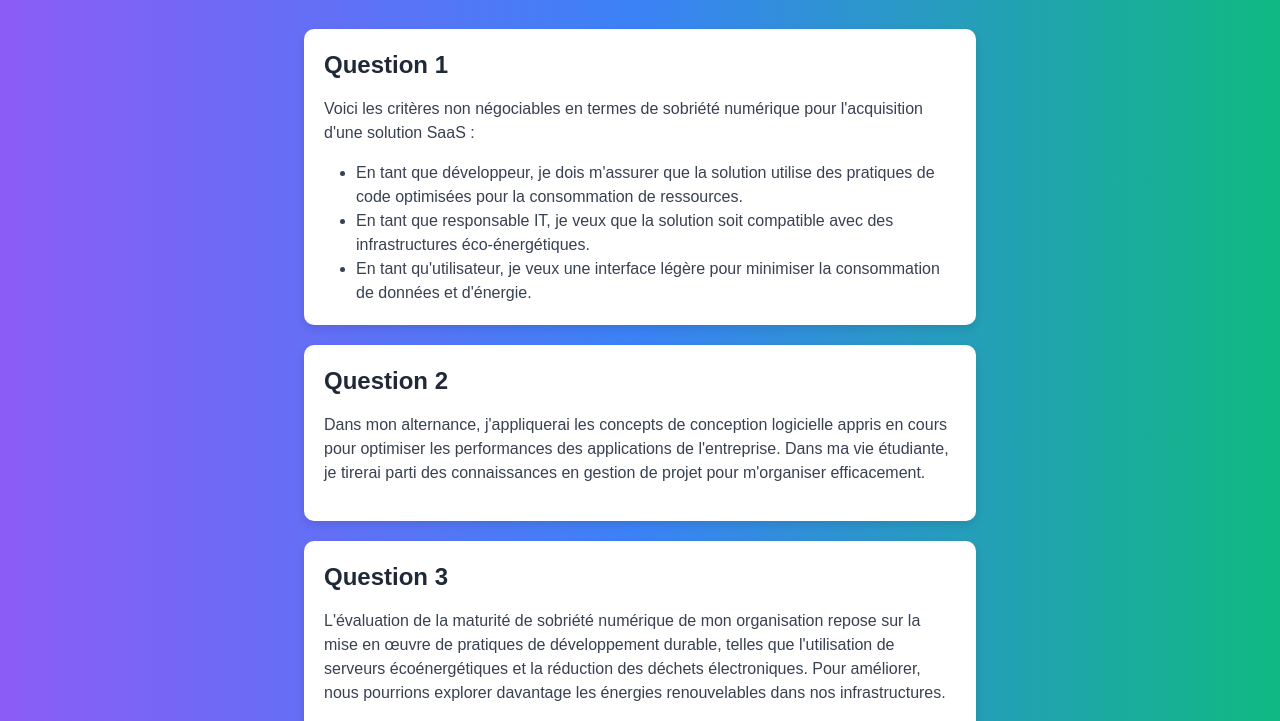
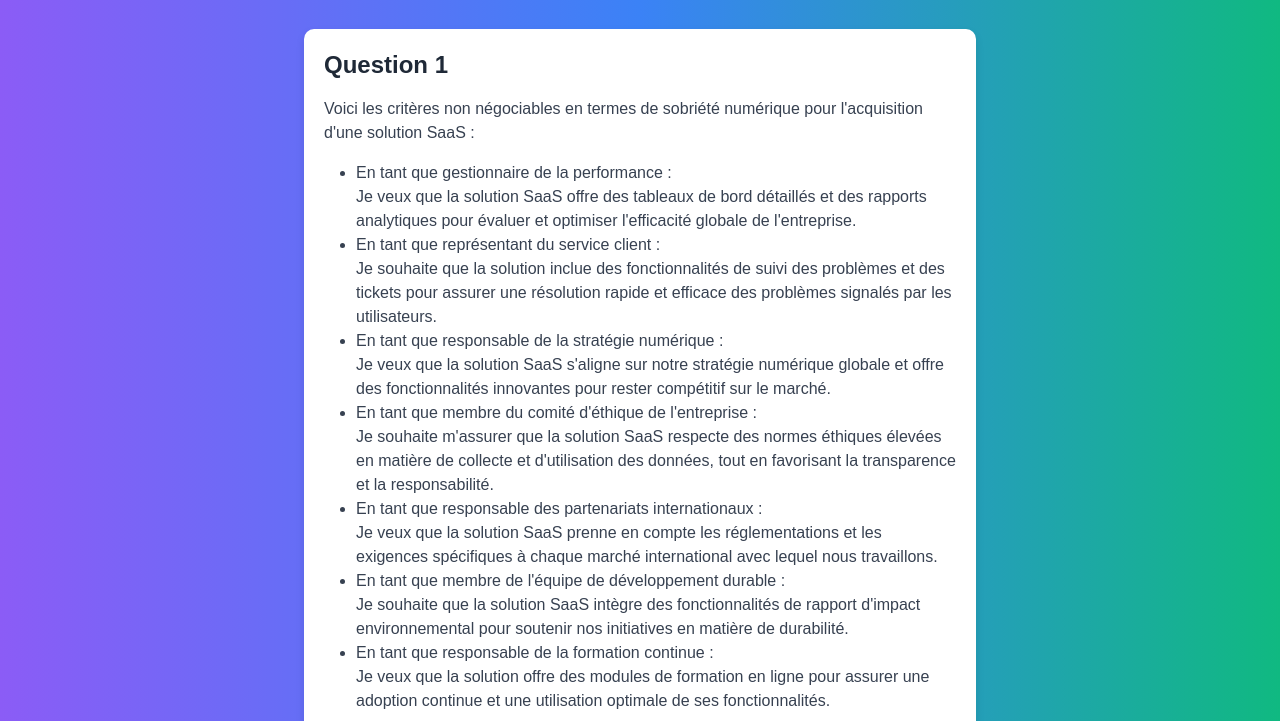
Before and after one commit to aymene01/exam-sobriete, a plain HTML site: page index.html in a window 1280 px wide. Shown: the part 75-796 px from the top of the page. Drawn offline with nearby package versions, Linux system fonts and the light colour scheme.

Commit message:
Update index.html

```diff
--- a/index.html
+++ b/index.html
@@ -32,13 +32,32 @@
     <div class="max-w-2xl mx-auto">
         <h1 class="text-4xl font-bold mb-8">Devoir MastèreDev</h1>
         <!-- Question 1 -->
+<!-- Additional User Stories for Question 1 -->
 <div class="card">
     <h2 class="text-2xl font-bold mb-4 text-gray-800">Question 1</h2>
     <p class="mb-4 text-gray-700">Voici les critères non négociables en termes de sobriété numérique pour l'acquisition d'une solution SaaS :</p>
     <ul class="list-disc pl-8 text-gray-700">
-                <li>En tant que développeur, je dois m'assurer que la solution utilise des pratiques de code optimisées pour la consommation de ressources.</li>
-                <li>En tant que responsable IT, je veux que la solution soit compatible avec des infrastructures éco-énergétiques.</li>
-                <li>En tant qu'utilisateur, je veux une interface légère pour minimiser la consommation de données et d'énergie.</li>
+        <li>En tant que gestionnaire de la performance :</li>
+        <p>Je veux que la solution SaaS offre des tableaux de bord détaillés et des rapports analytiques pour évaluer et optimiser l'efficacité globale de l'entreprise.</p>
+
+        <li>En tant que représentant du service client :</li>
+        <p>Je souhaite que la solution inclue des fonctionnalités de suivi des problèmes et des tickets pour assurer une résolution rapide et efficace des problèmes signalés par les utilisateurs.</p>
+
+        <li>En tant que responsable de la stratégie numérique :</li>
+        <p>Je veux que la solution SaaS s'aligne sur notre stratégie numérique globale et offre des fonctionnalités innovantes pour rester compétitif sur le marché.</p>
+
+        <li>En tant que membre du comité d'éthique de l'entreprise :</li>
+        <p>Je souhaite m'assurer que la solution SaaS respecte des normes éthiques élevées en matière de collecte et d'utilisation des données, tout en favorisant la transparence et la responsabilité.</p>
+
+        <!-- Ajout de trois nouvelles histoires d'utilisateurs -->
+        <li>En tant que responsable des partenariats internationaux :</li>
+        <p>Je veux que la solution SaaS prenne en compte les réglementations et les exigences spécifiques à chaque marché international avec lequel nous travaillons.</p>
+
+        <li>En tant que membre de l'équipe de développement durable :</li>
+        <p>Je souhaite que la solution SaaS intègre des fonctionnalités de rapport d'impact environnemental pour soutenir nos initiatives en matière de durabilité.</p>
+
+        <li>En tant que responsable de la formation continue :</li>
+        <p>Je veux que la solution offre des modules de formation en ligne pour assurer une adoption continue et une utilisation optimale de ses fonctionnalités.</p>
     </ul>
 </div>
         <!-- Question 2 -->
```
Lines whose indentation alone changed are shown as unchanged.
